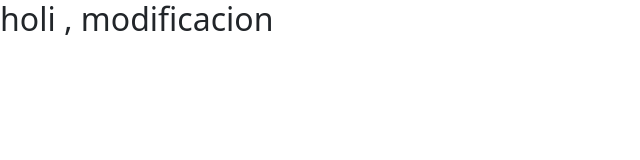
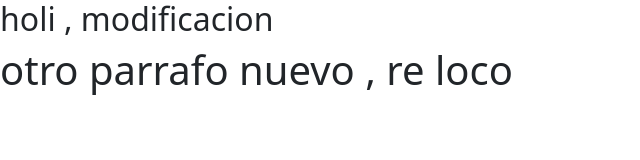
Before and after one commit to DanielCaballero97/primerRepo, a plain HTML site: page index.html in a window 1280 px wide. Shown: the whole page, without its empty margins (0-640 px from the left). Drawn offline with nearby package versions, Linux system fonts and the light colour scheme.

Commit message:
agregue un parrafo

```diff
--- a/index.html
+++ b/index.html
@@ -13,6 +13,7 @@
 
 
 <h2>holi , modificacion</h2>
+<h1>otro parrafo nuevo , re loco</h1>
 
 
 
```
